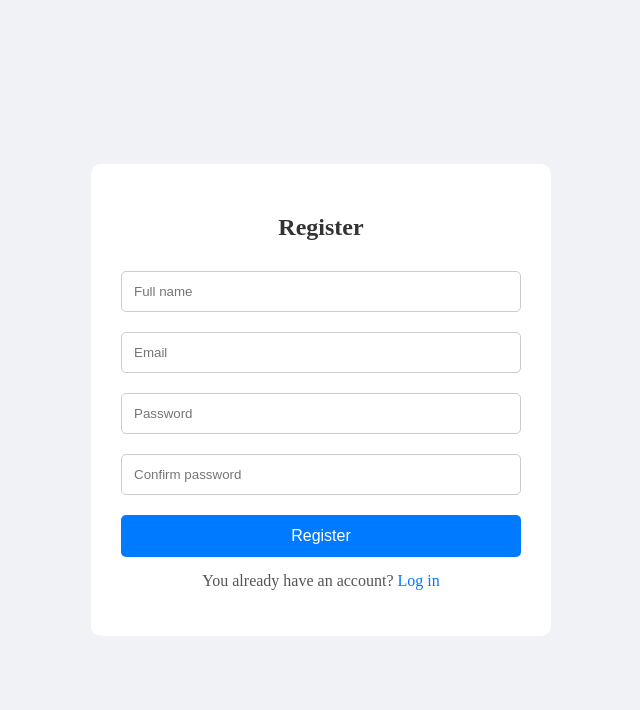
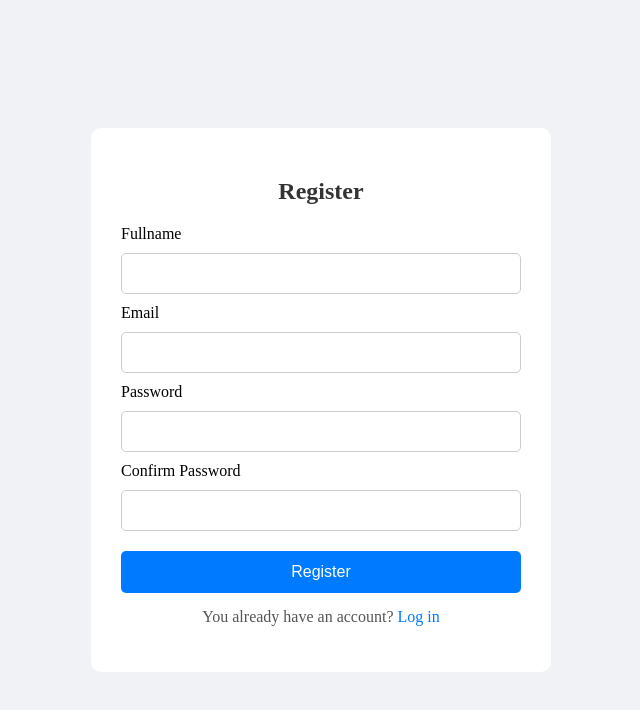
Before and after one commit to baontd/day2-homework, a plain HTML site: page index.html in a window 1280 px wide. Shown: the whole page, without its empty margins (319-959 px from the left). Drawn offline with Linux system fonts and the light colour scheme.

Commit message:
edit html

```diff
--- a/index.html
+++ b/index.html
@@ -12,13 +12,32 @@
 <body>
     <div class="register-container">
         <h2>Register</h2>
-        <form action="" method="post">
+        <!-- <form action="" method="post">
             <input type="text" name="fullname" placeholder="Full name" required>
             <input type="email" name="email" placeholder="Email" required>
             <input type="password" name="password" placeholder="Password" required>
             <input type="password" name="confirm_password" placeholder="Confirm password" required>
             <button type="submit">Register</button>
+        </form> -->
+        <form action="">
+            <div class="form-group">
+                <label for="username">Fullname</label>
+                <input type="text" name="username"  required>
+            </div>
+            <div class="form-group">
+                <label for="email">Email</label>
+                <input type="email" name="email" required>
+            </div>
+            <div class="form-group">
+                <label for="password">Password</label>
+                <input type="password" name="password" required>
+            </div>
+            <div class="form-group">
+                <label for="confirmPassword">Confirm Password</label>
+                <input type="password" name="confirmPassword" required>
+            </div>
         </form>
+        <button type="submit">Register</button>
         <p>You already have an account? <a href="#">Log in</a></p>
     </div>
 </body>
```
